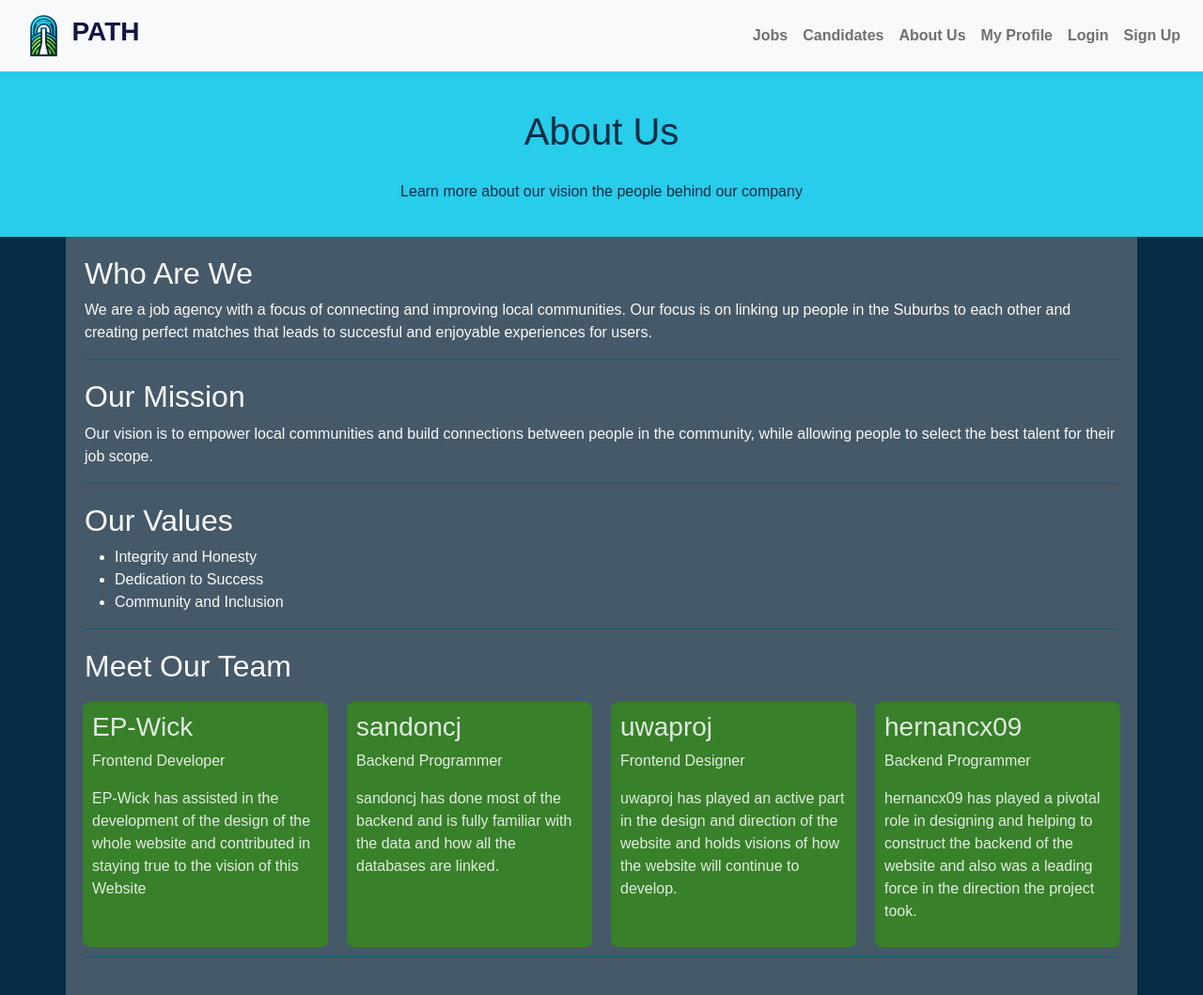
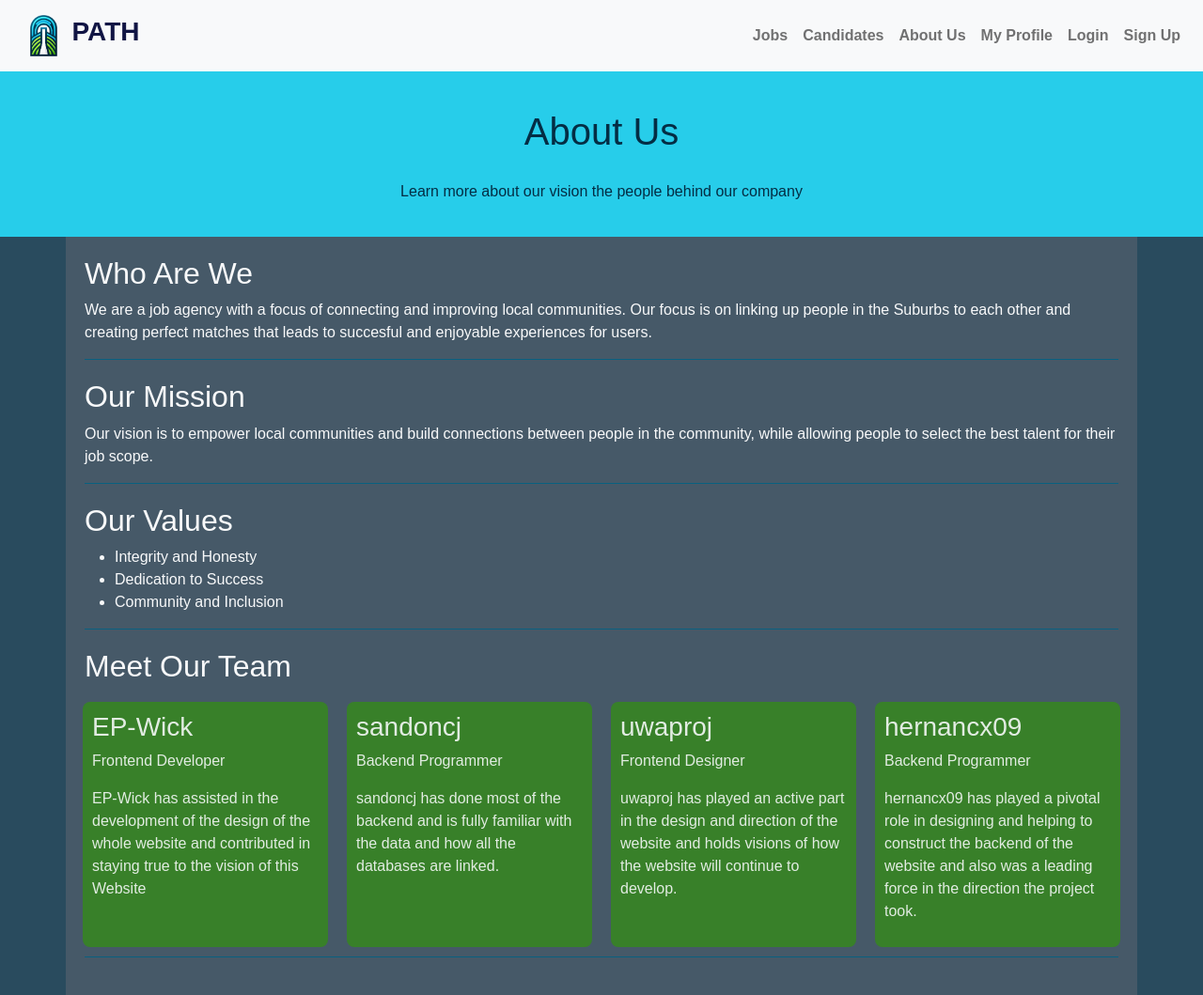
Before and after one commit to hernancx09/UWA_CITS_3402_Project, a Flask app: page / in a window 1280 px wide. Shown: the whole page at 94% size. Run offline with Flask 3, Linux system fonts and the light colour scheme; parts of the project's set-up code (start-up, migrations or seed data) failed here and were passed over; some libraries are stand-ins or nearby versions.

Commit message:
Wording mistake for button changed the text from submit to log in and egister respectively updated background color from #42 to lighter #29 (Very Minor Change)

```diff
--- a/app/static/css/style_about.css
+++ b/app/static/css/style_about.css
@@ -3,7 +3,7 @@
 body {
     color: #e2ece2; /* light greenish-grey for text */
     font-family: Arial, sans-serif; /* Ensures a modern-looking sans-serif font is used */
-    background-color: #042d44; /* dark blue for body background */
+    background-color: #294b5e; /* dark blue for body background */
 }
 
 .header {
```
